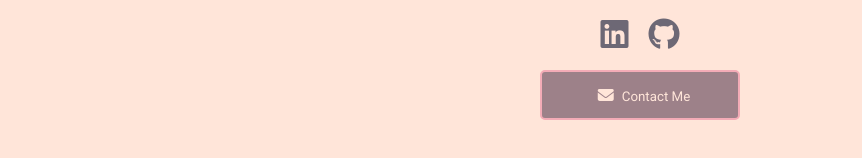
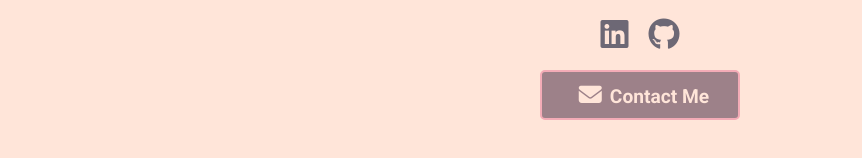
Before and after one commit to Sophie-Kock/SophieKock-Portfolio, a website: page index.html in a window 1280 px wide. Shown: the part 610-768 px from the top of the page, without its empty margins (0-862 px from the left). Drawn offline with Linux system fonts and the light colour scheme.

Commit message:
fixed: the font size in the button

```diff
--- a/styles/styles.scss
+++ b/styles/styles.scss
@@ -65,6 +65,8 @@ header {
       color: $background;
       border-radius: 5px;
       border: $primary solid 2px;
+      font-weight: 700;
+      font-size: larger;
 
       // icon in button
       i {
```
Also changed, not shown: styles/styles.css.
